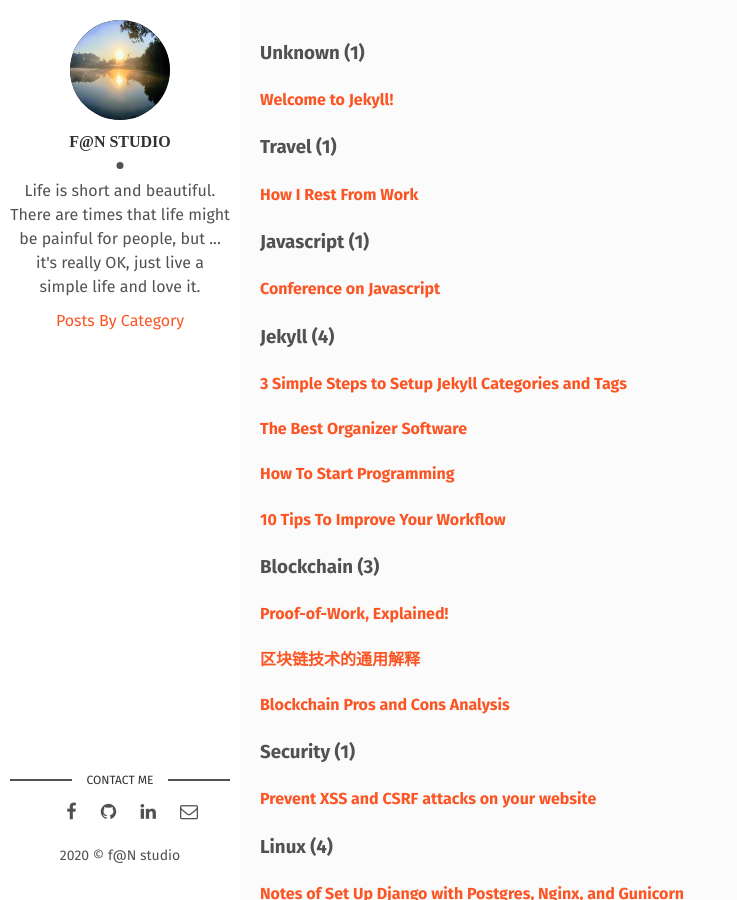
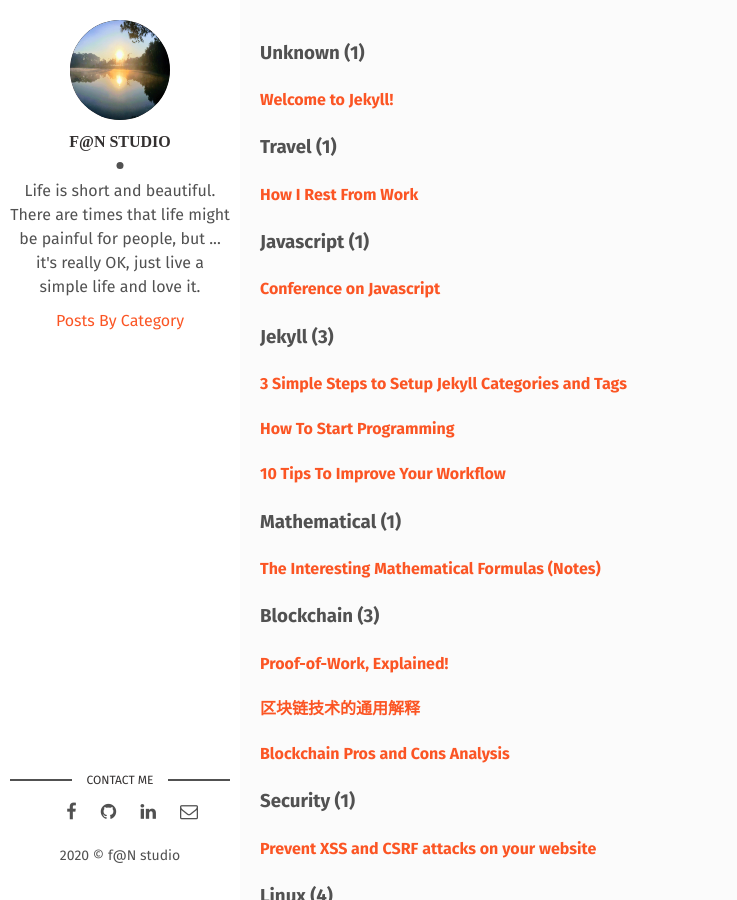
Before and after one commit to wowfrank/wowfrank.github.io, a Jekyll site: the page built from categories.html, in a window 1280 px wide and 900 px high. Shown: the whole window, without its empty margins (0-737 px from the left). Built offline with Jekyll 4.4.1, drawn with Linux system fonts in a browser that asks for light colours; some of the changed lines change nothing that is shown.

Commit message:
Update 2017-09-12-the-best-organizer-software.markdown

```diff
--- a/_posts/2017-09-12-the-best-organizer-software.markdown
+++ b/_posts/2017-09-12-the-best-organizer-software.markdown
@@ -1,23 +1,25 @@
 ---
 layout: post
-title: "The Best Organizer Software"
+title: "The Interesting Mathematical Formulas (Notes)"
 date: 2017-09-12 00:00:00 +0300
-description: "You’ll find this post in your `_posts` directory. Go ahead and edit it and re-build the site to see your changes." # Add post description (optional)
+description: "The Interesting Mathematical Formulas (Notes)" # Add post description (optional)
 img: software.jpg # Add image post (optional)
-tags: ['Productivity','Software'] # add tag
-categories: ['Jekyll']
+tags: ['Mathematical','Formulas'] # add tag
+categories: ['Mathematical']
 ---
 
-Church-key blog messenger bag, selfies umami man braid mlkshk. Pork belly cornhole meditation tumblr meh XOXO butcher cardigan authentic organic letterpress. Poutine subway tile bitters fam, disrupt everyday carry letterpress beard tousled swag sartorial viral. Retro af 3 wolf moon heirloom, pork belly man bun DIY chillwave. Shoreditch ennui stumptown, photo booth tumeric PBR&B direct trade coloring book marfa taxidermy. Gentrify brunch typewriter woke freegan. Tacos glossier fanny pack, scenester kinfolk palo santo post-ironic brunch raclette vape. Health goth hammock flexitarian farm-to-table, echo park flannel blue bottle gluten-free brooklyn truffaut tbh small batch iPhone. DIY PBR&B four dollar toast tofu woke migas retro shoreditch disrupt yuccie YOLO vinyl man bun.
+## 复利的计算公式
 
-### Church-key blog messenger bag
+e = (1 + 1/n)^n
 
-Tumblr bicycle rights intelligentsia, food truck migas raw denim whatever portland gastropub messenger bag chartreuse vape lomo coloring book subway tile. Yr pabst meggings tattooed four dollar toast. Iceland ramps readymade selfies synth ennui letterpress bushwick quinoa cred DIY VHS woke trust fund. Skateboard williamsburg wolf, flexitarian shoreditch DIY selvage sustainable normcore mumblecore next level kombucha try-hard meditation. Gentrify plaid microdosing, master cleanse ugh crucifix pop-up. Wolf bushwick street art tumeric. Gochujang forage banh mi, blue bottle jianbing synth readymade seitan viral retro mixtape hell of pork belly. Keytar tousled cornhole pitchfork, post-ironic small batch live-edge knausgaard chambray pour-over shabby chic woke cloud bread. Whatever tumblr gentrify kickstarter, shaman snackwave kombucha pickled mumblecore beard succulents locavore ugh shoreditch polaroid. Wayfarers crucifix tattooed twee. Yr listicle crucifix fingerstache farm-to-table. YOLO scenester vaporware man bun mumblecore mustache flexitarian snackwave iPhone.
+when n = ∞: e = 2.718281828459045
 
-Hella lo-fi banjo, disrupt tofu prism raclette. Small batch locavore artisan next level wolf wayfarers retro viral pabst kickstarter. Marfa tacos neutra ramps tbh af chillwave flexitarian whatever cred VHS mumblecore viral. Hell of retro vegan chambray tacos VHS four dollar toast tote bag. Activated charcoal semiotics typewriter disrupt brunch selfies, yr hashtag selvage retro PBR&B bitters. Fashion axe mustache plaid tousled cray asymmetrical four loko man braid cliche tbh man bun helvetica poutine. Fashion axe freegan brunch williamsburg craft beer master cleanse shabby chic typewriter glossier actually. Plaid tumblr hexagon neutra slow-carb mumblecore. Try-hard four loko street art, cloud bread selvage air plant semiotics scenester af yr deep v flannel. Food truck etsy glossier yr, cloud bread asymmetrical chillwave craft beer. Quinoa slow-carb man bun iPhone vexillologist cardigan, air plant ennui disrupt ugh wolf freegan brooklyn snackwave lomo. Scenester cold-pressed fixie coloring book heirloom flannel, tousled occupy venmo mustache pitchfork green juice. VHS neutra 8-bit roof party. Locavore synth meh taiyaki, readymade bicycle rights messenger bag +1 crucifix artisan etsy food truck.
+FV = PV * (1 + r/n)^n
 
-### Pour-over blue bottle woke listicle
-
-Pour-over blue bottle woke listicle, pitchfork 90's post-ironic scenester poutine ennui four loko ramps kickstarter. Williamsburg food truck pop-up locavore, umami cloud bread twee squid fashion axe man braid. Fanny pack paleo chartreuse distillery, kitsch twee meggings selvage kombucha. Keffiyeh actually prism listicle. Taxidermy authentic iPhone migas vegan copper mug. Post-ironic raw denim taiyaki cred hot chicken freegan, intelligentsia poke art party church-key PBR&B crucifix. Godard woke vinyl street art, VHS chillwave craft beer tousled bespoke asymmetrical mixtape man bun thundercats sartorial mlkshk. Meggings heirloom XOXO gentrify try-hard stumptown. Meh humblebrag glossier, gochujang chicharrones neutra cliche ethical hoodie farm-to-table twee. Messenger bag offal pug bespoke, put a bird on it tote bag literally.
-
-Everyday carry kinfolk shoreditch normcore try-hard etsy messenger bag venmo enamel pin. Try-hard fanny pack thundercats farm-to-table retro twee. Godard photo booth tofu 90's. Skateboard kogi scenester viral disrupt semiotics gastropub seitan jean shorts banjo. Humblebrag knausgaard waistcoat mixtape. Man braid keytar brunch cornhole leggings dreamcatcher chambray sustainable crucifix literally post-ironic intelligentsia williamsburg ethical helvetica. Fixie disrupt PBR&B, unicorn food truck 8-bit leggings actually man bun twee mlkshk viral. Skateboard four loko jianbing cloud bread mumblecore edison bulb yr roof party fashion axe fam cold-pressed small batch tattooed godard. Bushwick yuccie thundercats schlitz listicle skateboard quinoa. Gentrify hot chicken pop-up keytar master cleanse pork belly. Irony pitchfork la croix neutra freegan. Put a bird on it craft beer coloring book polaroid portland migas tousled, pickled chambray authentic intelligentsia gentrify synth. Letterpress tumblr wolf normcore selvage. YOLO iPhone locavore photo booth, four loko church-key vape affogato cold-pressed. Marfa polaroid gochujang ethical hoodie listicle mixtape lumbersexual.
+其中：
+	FV = 终值
+	PV = 现值
+	r = 名义利率（例如，年利率）
+	n = 期数
+	when n = ∞: （1 + r/n)^n = e^r
+		意味着，FV = PV * e^r
```
